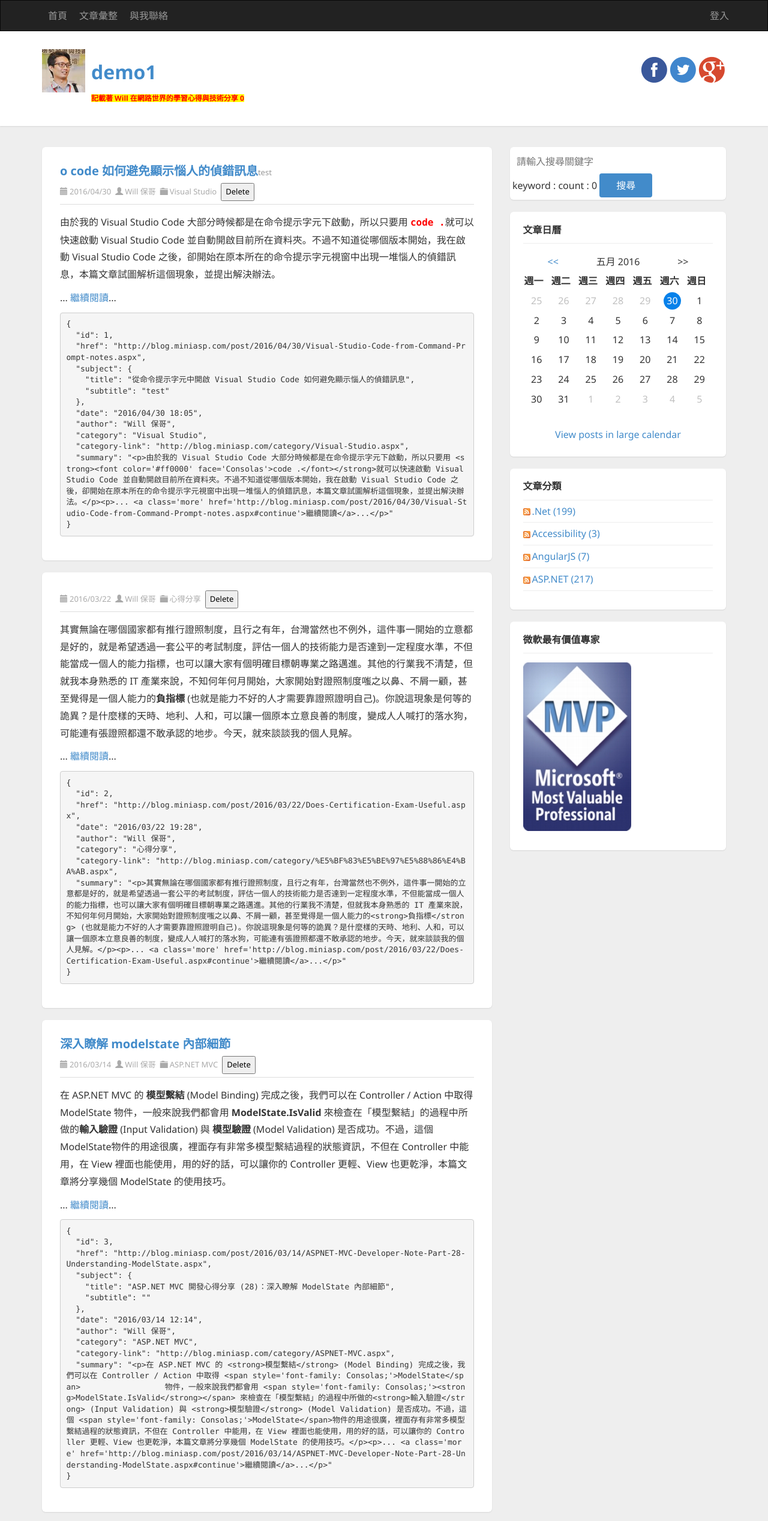
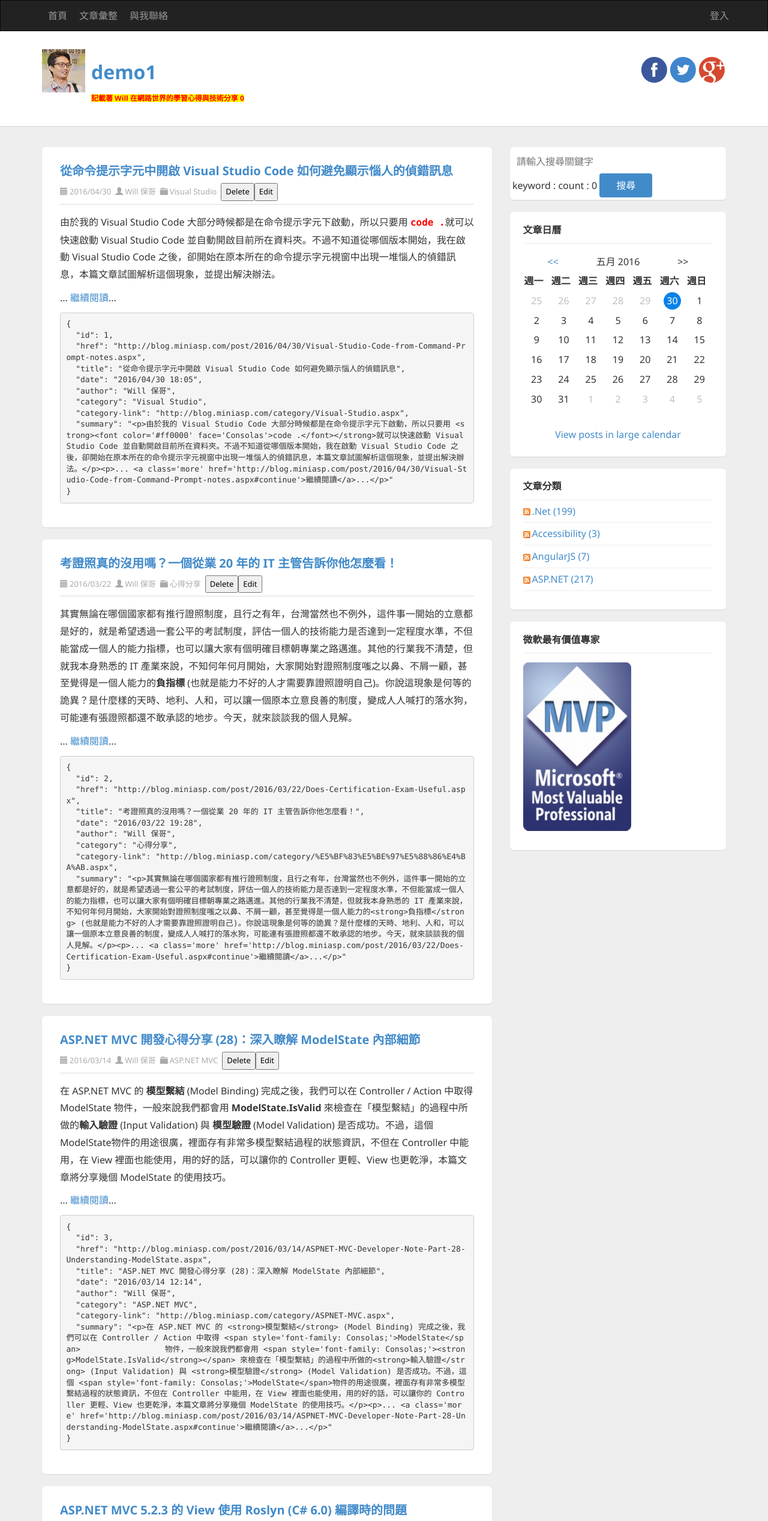
Before and after one commit to dongsu-iis/learn-angular, an Angular app: page / in a window 1280 px wide. Shown: the top 2535 px of the page at 60% size. Built offline with nearby package versions, Linux system fonts and the light colour scheme.

Commit message:
単一方向オブジェクト変更フローの実装

```diff
--- a/src/app/article/article-header/article-header.component.html
+++ b/src/app/article/article-header/article-header.component.html
@@ -1,7 +1,8 @@
 <header class="post-header">
   <h2 class="post-title">
-    <a [href]="item.href">{{item.subject?.title|lowercase|slice:-20}}</a>
-    <small>{{item.subject?.subtitle}}</small>
+    <a *ngIf="!isEdit" [href]="item.href">{{item.title}}</a>
+    <input *ngIf="isEdit" type="text" size="70" [value]="newTitle" (keyup.enter)="doEdit($event.target.value)"
+      (keyup.escape)="$event.target.value = item.title; isEdit=false">
   </h2>
   <div class="post-info clearfix">
     <span class="post-date"><i class="glyphicon glyphicon-calendar"></i>{{item.date|date:'yyyy/MM/dd'}}</span>
@@ -11,6 +12,8 @@
         [href]="item['category-link']">{{item.category}}</a></span>
     <span>
       <button (click)="deleteArticle()">Delete</button>
+      <button *ngIf="!isEdit" (click)="isEdit=true">Edit</button>
+      <button *ngIf="isEdit" (click)="isEdit=false">Cancel Edit</button>
     </span>
   </div>
 </header>
--- a/src/app/article/article-header/article-header.component.ts
+++ b/src/app/article/article-header/article-header.component.ts
@@ -13,17 +13,29 @@ export class ArticleHeaderComponent implements OnInit, OnDestroy {
   @Output()
   delete = new EventEmitter<any>();
 
+  @Output()
+  titleChanged = new EventEmitter<any>();
+
+  isEdit = false;
+  newTitle = '';
+
   constructor() { }
 
   ngOnInit() {
+    this.newTitle = this.item.title;
   }
 
   ngOnDestroy(): void {
 
   }
 
-  deleteArticle(){
+  deleteArticle() {
     this.delete.emit(this.item);
   }
 
+  doEdit(title) {
+    this.newTitle = title;
+    this.titleChanged.emit({ id: this.item.id, title: title });
+  }
+
 }
--- a/src/app/article/article-list/article-list.component.html
+++ b/src/app/article/article-list/article-list.component.html
@@ -1,4 +1,4 @@
 <article class="post" id="post{{idx}}" *ngFor="let item of data; let idx=index">
-  <app-article-header [item]="item" (delete)="doDelete($event)"></app-article-header>
+  <app-article-header [item]="item" (delete)="doDelete($event)" (titleChanged)="changeTitile($event)"></app-article-header>
   <app-article-body [item]="item"></app-article-body>
 </article>
--- a/src/app/article/article-list/article-list.component.ts
+++ b/src/app/article/article-list/article-list.component.ts
@@ -1,4 +1,4 @@
-import { Component, OnInit } from '@angular/core';
+import { Component, OnInit, IterableDiffers } from '@angular/core';
 
 @Component({
   selector: 'app-article-list',
@@ -17,15 +17,21 @@ export class ArticleListComponent implements OnInit {
     });
   }
 
+  changeTitile($event: any) {
+    this.data = this.data.map((item) => {
+      if (item.id == $event.id) {
+        return Object.assign({}, item, $event);
+      }
+      return item;
+    })
+  }
+
   ngOnInit() {
     this.data = [
       {
         "id": 1,
         "href": "http://blog.miniasp.com/post/2016/04/30/Visual-Studio-Code-from-Command-Prompt-notes.aspx",
-        "subject": {
-          "title": "從命令提示字元中開啟 Visual Studio Code 如何避免顯示惱人的偵錯訊息",
-          "subtitle": "test"
-        },
+        "title": "從命令提示字元中開啟 Visual Studio Code 如何避免顯示惱人的偵錯訊息",
         "date": "2016/04/30 18:05",
         "author": "Will 保哥",
         "category": "Visual Studio",
@@ -35,6 +41,7 @@ export class ArticleListComponent implements OnInit {
       {
         "id": 2,
         "href": "http://blog.miniasp.com/post/2016/03/22/Does-Certification-Exam-Useful.aspx",
+        "title": "考證照真的沒用嗎？一個從業 20 年的 IT 主管告訴你他怎麼看！",
         "date": "2016/03/22 19:28",
         "author": "Will 保哥",
         "category": "心得分享",
@@ -44,10 +51,7 @@ export class ArticleListComponent implements OnInit {
       {
         "id": 3,
         "href": "http://blog.miniasp.com/post/2016/03/14/ASPNET-MVC-Developer-Note-Part-28-Understanding-ModelState.aspx",
-        "subject": {
-          "title": "ASP.NET MVC 開發心得分享 (28)：深入瞭解 ModelState 內部細節",
-          "subtitle": ""
-        },
+        "title": "ASP.NET MVC 開發心得分享 (28)：深入瞭解 ModelState 內部細節",
         "date": "2016/03/14 12:14",
         "author": "Will 保哥",
         "category": "ASP.NET MVC",
@@ -57,10 +61,7 @@ export class ArticleListComponent implements OnInit {
       {
         "id": 4,
         "href": "http://blog.miniasp.com/post/2016/03/06/ASPNET-MVC-5-View-Roslyn-problem-workaround.aspx",
-        "subject": {
-          "title": "ASP.NET MVC 5.2.3 的 View 使用 Roslyn (C# 6.0) 編譯時的問題",
-          "subtitle": ""
-        },
+        "title": "ASP.NET MVC 5.2.3 的 View 使用 Roslyn (C# 6.0) 編譯時的問題",
         "date": "2016/03/06 17:11",
         "author": "Will 保哥",
         "category": "ASP.NET MVC",
@@ -70,10 +71,7 @@ export class ArticleListComponent implements OnInit {
       {
         "id": 5,
         "href": "http://blog.miniasp.com/post/2016/02/19/Useful-tool-PackageManagement-OneGet.aspx",
-        "subject": {
-          "title": "介紹好用工具：Win 10 內建的 PackageManagement 套件管理器 (OneGet)",
-          "subtitle": ""
-        },
+        "title": "介紹好用工具：Win 10 內建的 PackageManagement 套件管理器 (OneGet)",
         "date": "2016/02/19 11:55",
         "author": "Will 保哥",
         "category": "介紹好用工具",
@@ -83,10 +81,7 @@ export class ArticleListComponent implements OnInit {
       {
         "id": 6,
         "href": "http://blog.miniasp.com/post/2016/02/02/JavaScript-novice-advice-and-learning-resources.aspx",
-        "subject": {
-          "title": "我要成為前端工程師！給 JavaScript 新手的建議與學習資源整理",
-          "subtitle": ""
-        },
+        "title": "我要成為前端工程師！給 JavaScript 新手的建議與學習資源整理",
         "date": "2016/02/02 17:48",
         "author": "Will 保哥",
         "category": "前端工程研究",
--- a/src/app/article/article.module.ts
+++ b/src/app/article/article.module.ts
@@ -3,6 +3,7 @@ import { CommonModule } from '@angular/common';
 import { ArticleListComponent } from './article-list/article-list.component';
 import { ArticleHeaderComponent } from './article-header/article-header.component';
 import { ArticleBodyComponent } from './article-body/article-body.component';
+import { FormsModule } from '@angular/forms';
 
 
 
@@ -10,7 +11,8 @@ import { ArticleBodyComponent } from './article-body/article-body.component';
   declarations: [ArticleListComponent, ArticleHeaderComponent, ArticleBodyComponent],
   exports: [ArticleListComponent],
   imports: [
-    CommonModule
+    CommonModule,
+    FormsModule
   ]
 })
 export class ArticleModule { }
```
